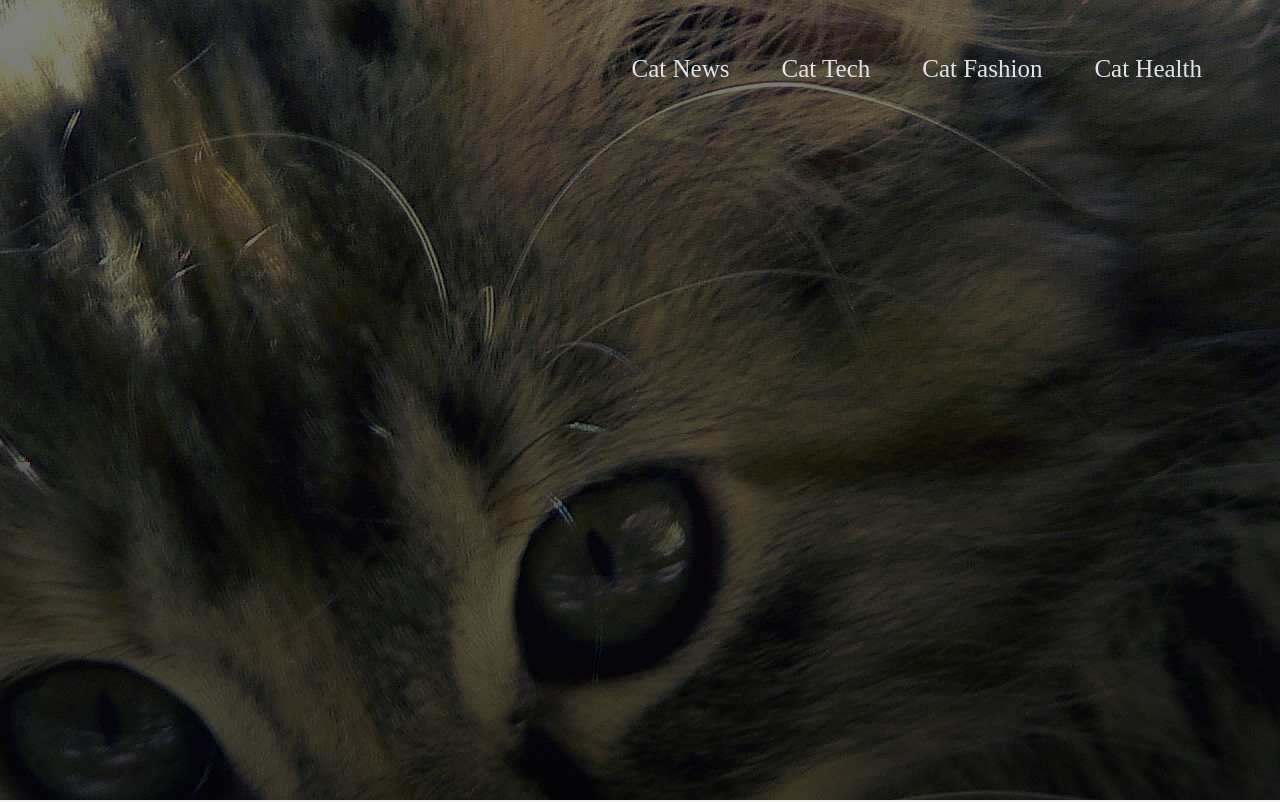
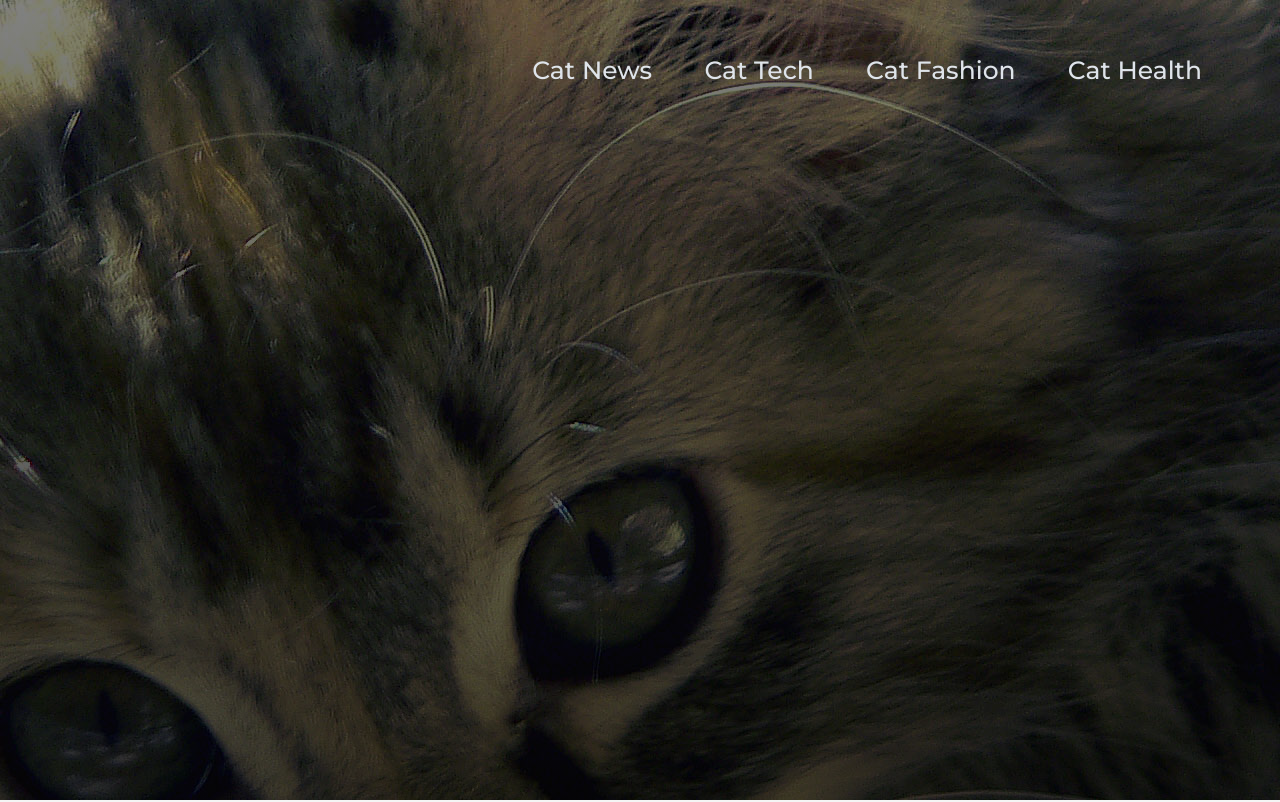
Before and after one commit to chadhindsight/Catblog, a plain HTML site: page index.html in a window 1280 px wide. Shown: the top 802 px of the page. Drawn offline with nearby package versions, Linux system fonts and the light colour scheme; files whose address does not match are found by name.

Commit message:
Montserrat

```diff
--- a/css/style.css
+++ b/css/style.css
@@ -3,7 +3,7 @@
     margin: 0;
     padding: 0;
     box-sizing: border-box;
-    font-family: 'Suravaram', serif;
+    font-family: 'Montserrat', sans-serif;
 }
 
 
```
